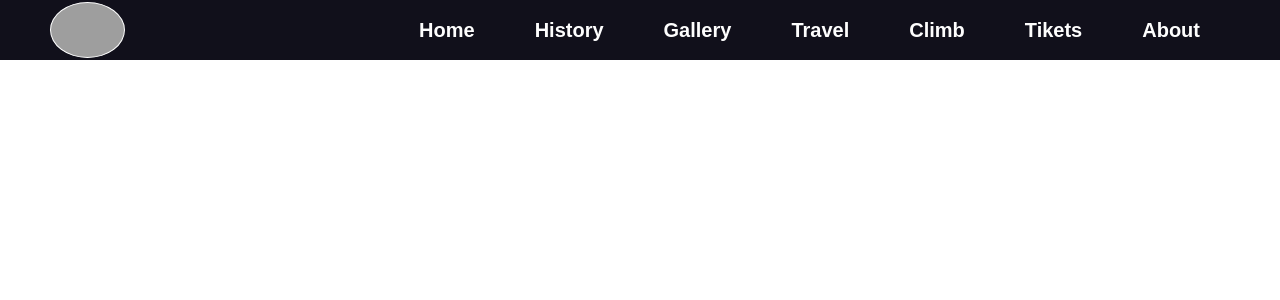
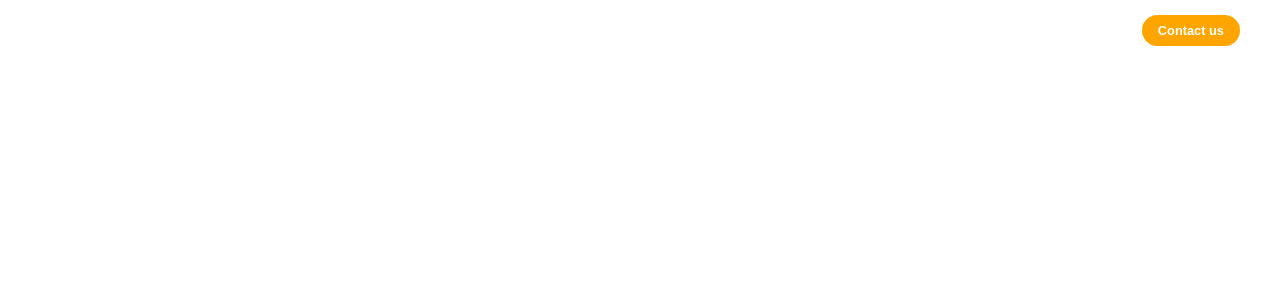
Before and after one commit to dinuka07/web, a PHP site: page /nav.php in a window 1280 px wide. Shown: the top 300 px of the page. Run offline with PHP 8.4, Linux system fonts and the light colour scheme; grey boxes are pictures that could not be loaded.

Commit message:
new change

```diff
--- a/css/nav.css
+++ b/css/nav.css
@@ -1,119 +1,144 @@
 * {
   margin: 0;
   padding: 0;
-    list-style: none;
-    text-decoration: none;
+  box-sizing: border-box;
   font-family: sans-serif;
-    box-sizing: border-box;
 }
 
 
-  .nav-container {
+
+li {
+  list-style: none;
+}
+a{
+  text-decoration: none;
+  color: #fff;
+  font-size: 1rem;
+
+}
+
+a:hover {
+  color: orange;
+}
+
+header {
+  position: relative;
+  padding: 0 2rem;
+  backdrop-filter: blur(15px);
+  position: fixed;
   width: 100%;
-    height: 60px;
-    background: #11101b;
-    display: flex;
-    align-items: center;
-    justify-content: space-between;
-    padding: 0 100px;
-    position: relative;
-    z-index: 100;
 
 
 }
 
-  .logo-main {
+.navbar {
+  width: 100%;
+  height: 60px;
+  max-width: 1200px;
+  margin: 0 auto;
+  display: flex;
+  align-items: center;
+  justify-content: space-between;
+}
 
-    border: 1px solid #fff;
-    width: 75px;
-    height: 56px;
-    background: url("https://www.sigiriya.info/wp-content/uploads/2018/12/sigiriya-logo.jpg");
-    background-repeat: no-repeat;
-    background-size: cover;
-    border-radius: 50%;
+.navbar .logo a {
+  font-size:1.5rem ;
+  font-weight: bold;
+}
+
+.navbar .links {
+  display: flex;
+  gap: 2rem;
+}
+
+.navbar .toggle_btn {
+  color: #fff;
+  font-size: 1.5rem;
+  cursor: pointer;
+  display: none;
+}
+
+.action_btn {
+  background-color: orange;
+  color: #fff;
+  padding: 0.5rem 1rem;
+  border: none;
+  outline: none;
+  border-radius: 20px;
+  font-size: 0.8rem;
+  font-weight: bold;
+  cursor: pointer;
+  transition: scale 0.2 ease;
 
 }
 
-  .hamburger {
+.action_btn:hover {
+  scale: 1.05;
+  color: #fff;
+}
+
+.action_btn:active {
+  scale: 0.95;
+}
+
+/*Dropdown menu*/
+
+.dropdown_menu {
+  display: none;
+  position: absolute;
+  right: 2rem;
+  top: 60px;
+  height: 0;
+  width: 300px;
+  background: rgba(255,255,255,0.1);
+  backdrop-filter: blur(15px);
+  border-radius: 10px;
+  overflow: hidden;
+  transition: height 0.2 cubic-bezier(0.175, 0.885, 0.32, 1.275);
+
+}
+
+.dropdown_menu.open {
+  height: 300px;
+}
+
+.dropdown_menu li {
+  padding: 0.7rem;
+  display: flex;
+  align-items: center;
+  justify-content: center;
+}
+
+.dropdown_menu .action_btn {
+  width: 100%;
+  display: flex;
+  justify-content: center;
+}
+
+
+
+/*Responsive nav*/
+
+@media (max-width: 992px) {
+  .navbar .links,
+  .navbar .action_btn {
       display: none;
   }
 
-  .nav-bar ul {
-    display: flex;
-
+  .navbar .toggle_btn {
+      display: block;
   }
 
-  .nav-bar ul li a {
+  .dropdown_menu {
       display: block;
-    color: #fefefe;
-    font-size: 20px;
-    font-weight: bold;
-    padding: 10px 25px;
-    border-radius: 50px;
-    transition: 0.2s;
-    margin: 0 5px;
   }
-
-  .nav-bar ul li a:hover {
-    color: #11101b;
-    background: #fefefe;
-
 
 
 }
 
-
-  @media only screen and (max-width: 1320px){
-    .nav-container {
-      padding: 0 50px;
+@media (max-width: 576px) {
+  .dropdown_menu {
+      left: 2rem;
+      width: unset;
   }
 }
-  @media only screen and (max-width: 1100px){
-    .nav-container {
-      padding: 0 30px;
-    }
-  }
-  @media only screen and (max-width: 1100px){
-    .hamburger {
-      display: block;
-      cursor: pointer;
-    }
-    .hamburger .line {
-        width: 30px;
-        height: 3px;
-        background: #fefefe;
-        margin: 6px 0;
-    }
-    .nav-bar.active {
-      height: 540px;
-      margin-top: -20px;
-    }
-    .nav-bar {
-      height: 0px;
-      position: absolute;
-      top: 80px;
-      left: 0;
-      right: 0;
-      width: 100vw;
-      background: #11101b;
-      transition: 0.2s;
-      overflow: hidden;
-
-    }
-    .nav-bar ul {
-      display: block;
-      width: fit-content;
-      margin: 80px auto 0 auto;
-      opacity: 0;
-      transition: 0.5s;
-    }
-    .nav-bar.active ul {
-      opacity: 1;
-    }
-
-    .nav-bar ul li a {
-      margin-bottom: 12px;
-      color: red;
-    }
-
-  }
--- a/home.php
+++ b/home.php
@@ -3,12 +3,15 @@
 <head>
     <meta charset="UTF-8">
     <meta name="viewport" content="width=device-width, initial-scale=1.0">
+    <link rel="stylesheet" href="css/home.css">
     <title>Document</title>
 </head>
 <body>
-<?php
+<div class="navbar-container">
+  <?php
     include 'nav.php';
   ?>
+</div>
 
    This is home
 
--- a/nav.php
+++ b/nav.php
@@ -3,43 +3,58 @@
 <head>
     <meta charset="UTF-8">
     <meta name="viewport" content="width=device-width, initial-scale=1.0">
+    <link rel="stylesheet" href="css/nav.css">
+    <link rel="stylesheet" href="https://cdnjs.cloudflare.com/ajax/libs/font-awesome/6.4.0/css/all.min.css" integrity="sha512-iecdLmaskl7CVkqkXNQ/ZH/XLlvWZOJyj7Yy7tcenmpD1ypASozpmT/E0iPtmFIB46ZmdtAc9eNBvH0H/ZpiBw==" crossorigin="anonymous" referrerpolicy="no-referrer" />
     <title>Document</title>
-    <link rel="stylesheet" href="css/nav.css">
 </head>
 <body>
-<div class="nav-container">
-        <div class="logo-main"> </div>
-        <div class="hamburger">
-            <div class="line"></div>
-            <div class="line"></div>
-            <div class="line"></div>
-        </div>
-        <nav class="nav-bar">
-            <ul>
-                <li><a href="home.php" class="active">Home</a></li>
 
-                <li><a href="" class="">History</a></li>
+        <header>
+            <div class="navbar">
+                <div class="logo"><a href="">SIGIRIYA</a></div>
 
-                <li><a href="" class="">Gallery</a></li>
+                <ul class="links">
+                    <li><a href="home.php">Home</a></li>
+                    <li><a href="">History</a></li>
+                    <li><a href="">Travel</a></li>
+                    <li><a href="">Climb</a></li>
+                    <li><a href="">Tickets</a></li>
+                    <li><a href="">Gallery</a></li>
+                </ul>
+                <a href="about.php" class="action_btn">Contact us</a>
+                <div class="toggle_btn">
+                    <i class="fa-solid fa-bars"></i>
+                </div>
+            </div>
 
-                <li><a href="" class=""> Travel</a></li>
+            <div class="dropdown_menu">
 
-                <li><a href="" class="">Climb</a></li>
+                    <li><a href="home.php">Home</a></li>
+                    <li><a href="">History</a></li>
+                    <li><a href="">Travel</a></li>
+                    <li><a href="">Climb</a></li>
+                    <li><a href="">Tickets</a></li>
+                    <li><a href="">Gallery</a></li>
+                    <li><a href="about.php" class="action_btn">Contact us</a></li>
+            </div>
+        </header>
 
-                <li><a href="" class="">Tikets</a></li>
-
-                <li><a href="about.php" class="">About</a></li>
-            </ul>
-        </nav>
-
-    </div>
 
 
     <script>
-        hamburger = document.querySelector(".hamburger");
-        hamburger = onclick = function() {
-            navBar = document.querySelector(".nav-bar");
-            navBar.classList.toggle("active");
+        const toggleBtn = document.querySelector('.toggle_btn');
+        const toggleBtnIcon = document.querySelector('.toggle_btn i');
+        const dropDownMenu = document.querySelector('.dropdown_menu');
+
+        toggleBtn.onclick = function () {
+            dropDownMenu.classList.toggle('open')
+            const isOpen = dropDownMenu.classList.contains('open')
+
+            toggleBtnIcon.classList = isOpen
+            ?'fa-solid fa-xmark'
+            :'fa-solid fa-bars'
+
+
         }
 
-</script>
+    </script>
```
Also changed, not shown: about.php (+12 -12 lines), css/about.css (+25 -1 lines), css/home.css (added, +21 -0 lines). Lines whose indentation alone changed are shown as unchanged.
